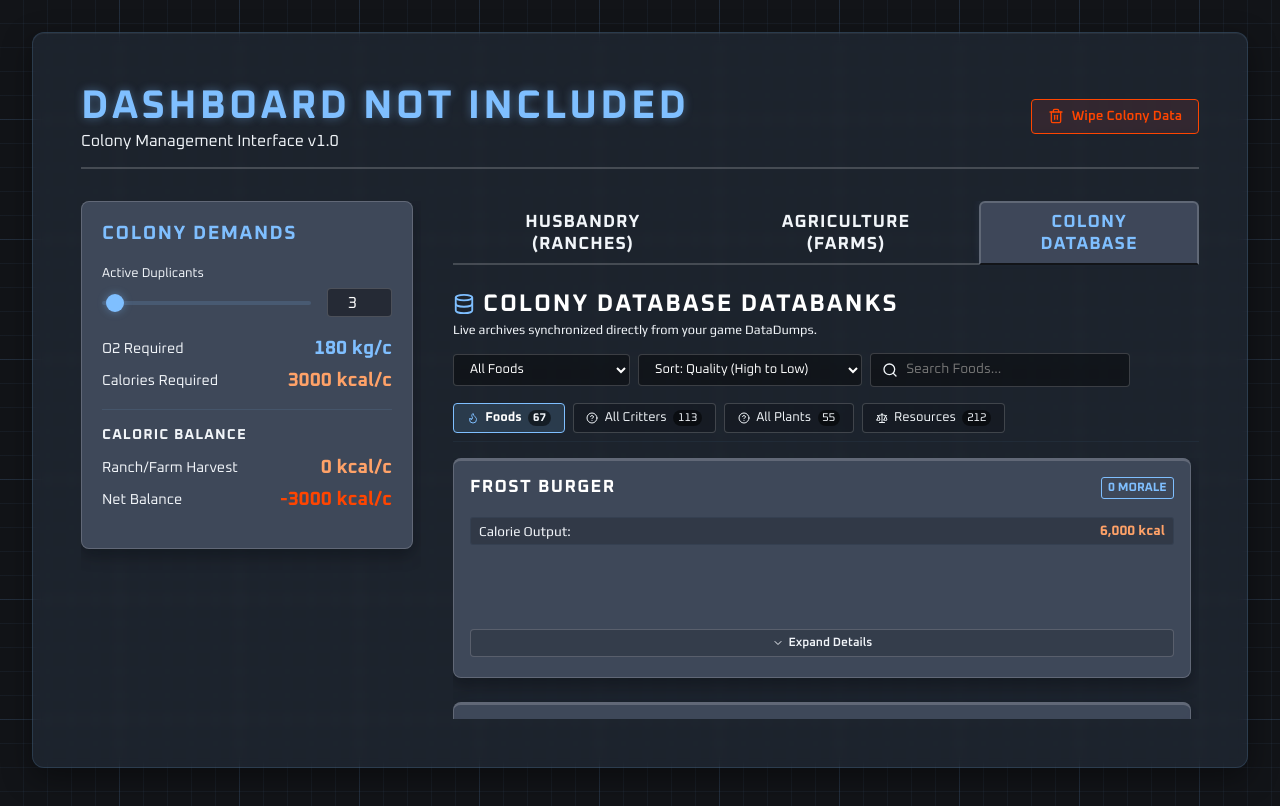
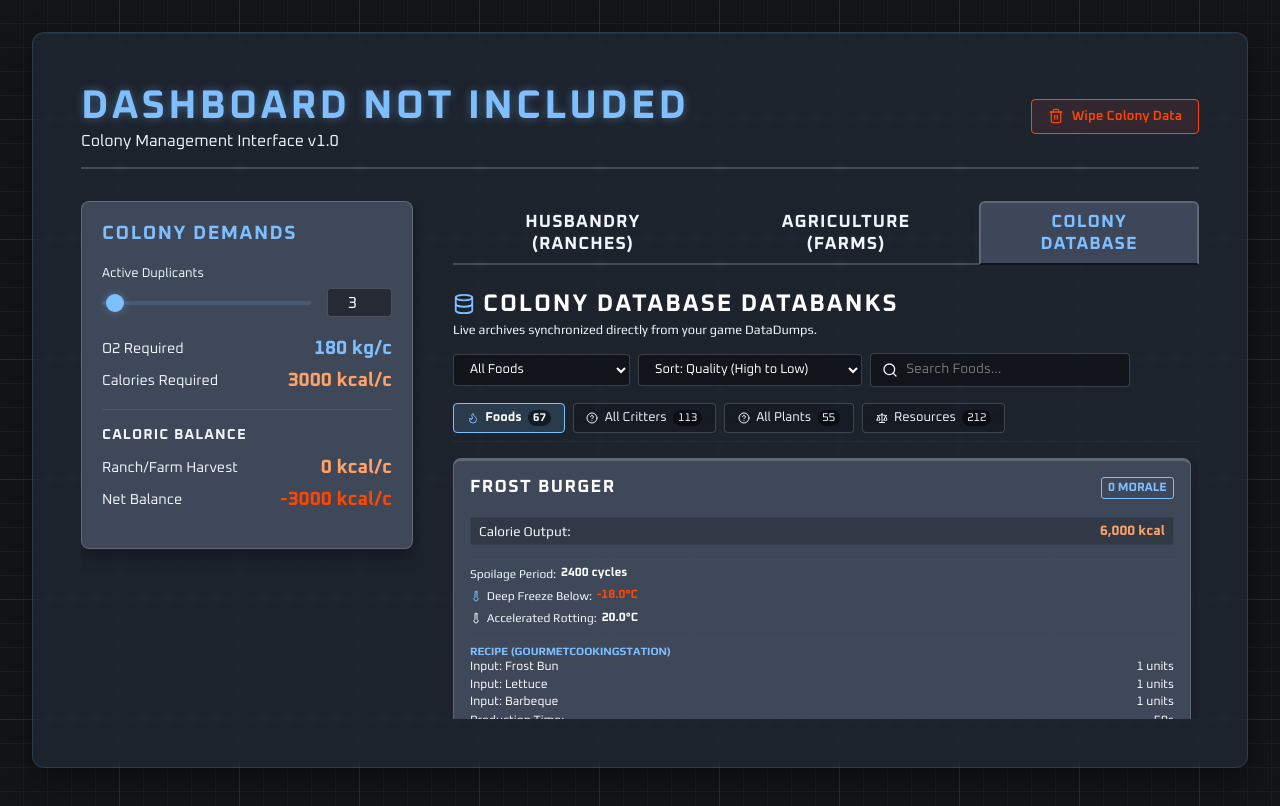
Before and after one commit to gnowak/dashboard-not-included, a React (Vite) app: page / in a window 1280 px wide. Both pictures are taken after a click on the button "COLONY DATABASE". Shown: the top 806 px of the page. Built offline with nearby package versions, Linux system fonts and the light colour scheme.

Commit message:
Update DatabaseExplorer.jsx

```diff
--- a/src/components/DatabaseExplorer.jsx
+++ b/src/components/DatabaseExplorer.jsx
@@ -360,7 +360,7 @@ export function DatabaseExplorer({
           <div key={subTab} className="card-grid" style={{ flex: 1, overflowY: 'auto' }}>
             {filteredList.map((item) => {
               const cleaned = cleanName(item.name);
-              const isExpanded = !!expandedCards[item.id];
+              const isExpanded = true;
 
               return (
                 <div
@@ -370,10 +370,8 @@ export function DatabaseExplorer({
                     padding: '1rem 1rem 1.25rem 1rem',
                     display: 'flex',
                     flexDirection: 'column',
-                    justifyContent: 'space-between',
+                    justifyContent: 'flex-start',
                     borderTop: '3px solid var(--oni-panel-border)',
-                    height: 'auto',
-                    minHeight: '220px'
                   }}
                 >
                   <div style={{ display: 'flex', flexDirection: 'column', gap: '0.5rem', width: '100%', flexShrink: 0 }}>
@@ -895,49 +893,6 @@ export function DatabaseExplorer({
                       </div>
                     )}
                   </div>
-
-                  {/* Expand/Collapse Toggle Button */}
-                  <button
-                    onClick={() => toggleExpand(item.id)}
-                    style={{
-                      display: 'flex',
-                      alignItems: 'center',
-                      justifyContent: 'center',
-                      gap: '0.3rem',
-                      width: '100%',
-                      padding: '0.35rem',
-                      marginTop: '0.75rem',
-                      flexShrink: 0,
-                      background: isExpanded ? 'rgba(127, 191, 255, 0.1)' : 'rgba(0, 0, 0, 0.15)',
-                      border: '1px solid var(--oni-panel-border)',
-                      borderRadius: '4px',
-                      color: isExpanded ? 'var(--oni-text-primary)' : 'var(--oni-text-muted)',
-                      fontSize: '0.75rem',
-                      fontFamily: 'var(--oni-font-mono)',
-                      cursor: 'pointer',
-                      transition: 'all 0.15s ease'
-                    }}
-                    onMouseEnter={(e) => {
-                      e.currentTarget.style.borderColor = 'var(--oni-accent-oxygen)';
-                      e.currentTarget.style.color = 'var(--oni-text-primary)';
-                    }}
-                    onMouseLeave={(e) => {
-                      e.currentTarget.style.borderColor = 'var(--oni-panel-border)';
-                      e.currentTarget.style.color = isExpanded ? 'var(--oni-text-primary)' : 'var(--oni-text-muted)';
-                    }}
-                  >
-                    {isExpanded ? (
-                      <>
-                        <ChevronUp size={12} />
-                        Collapse Details
-                      </>
-                    ) : (
-                      <>
-                        <ChevronDown size={12} />
-                        Expand Details
-                      </>
-                    )}
-                  </button>
                 </div>
               );
             })}
```
